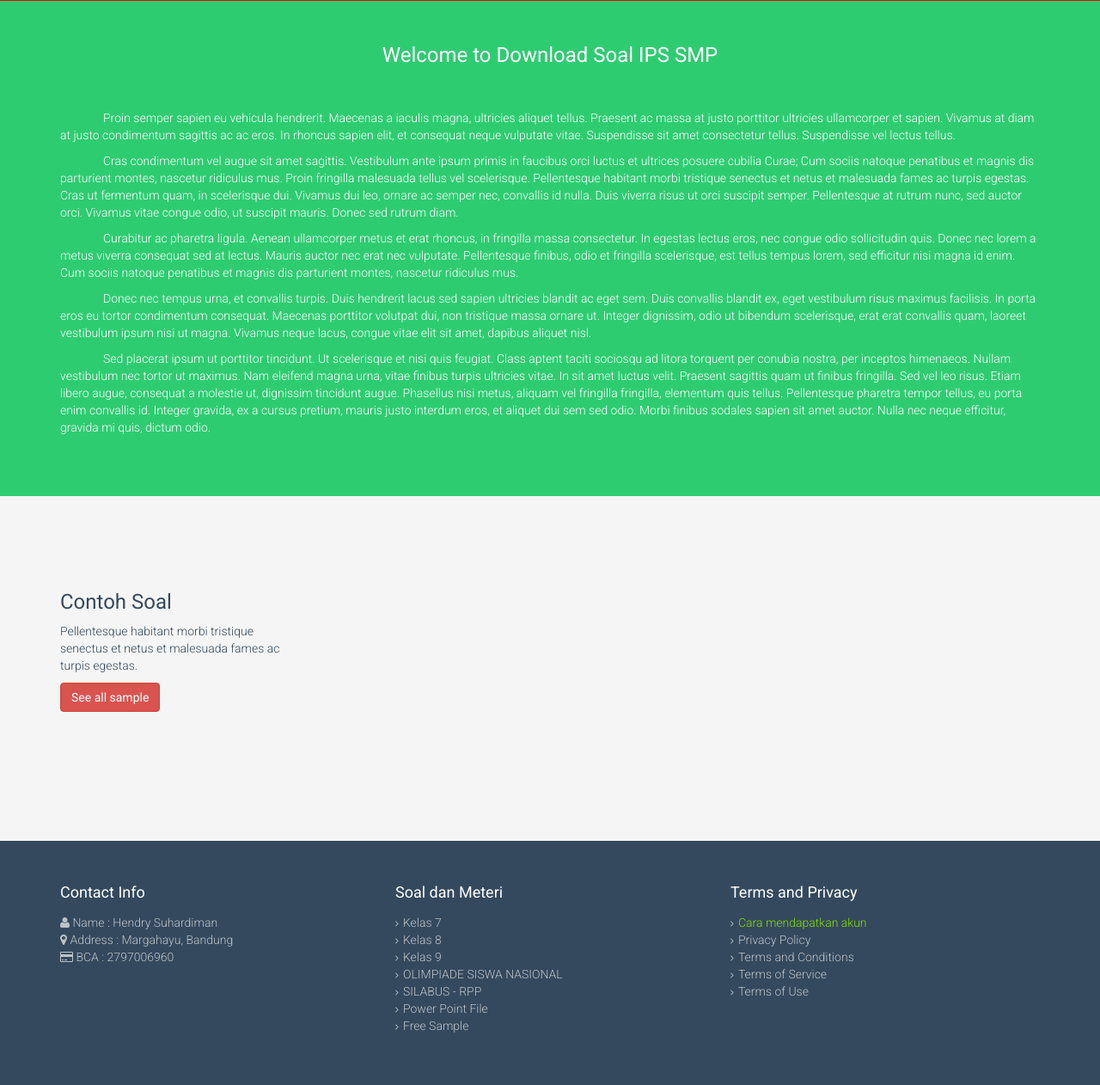
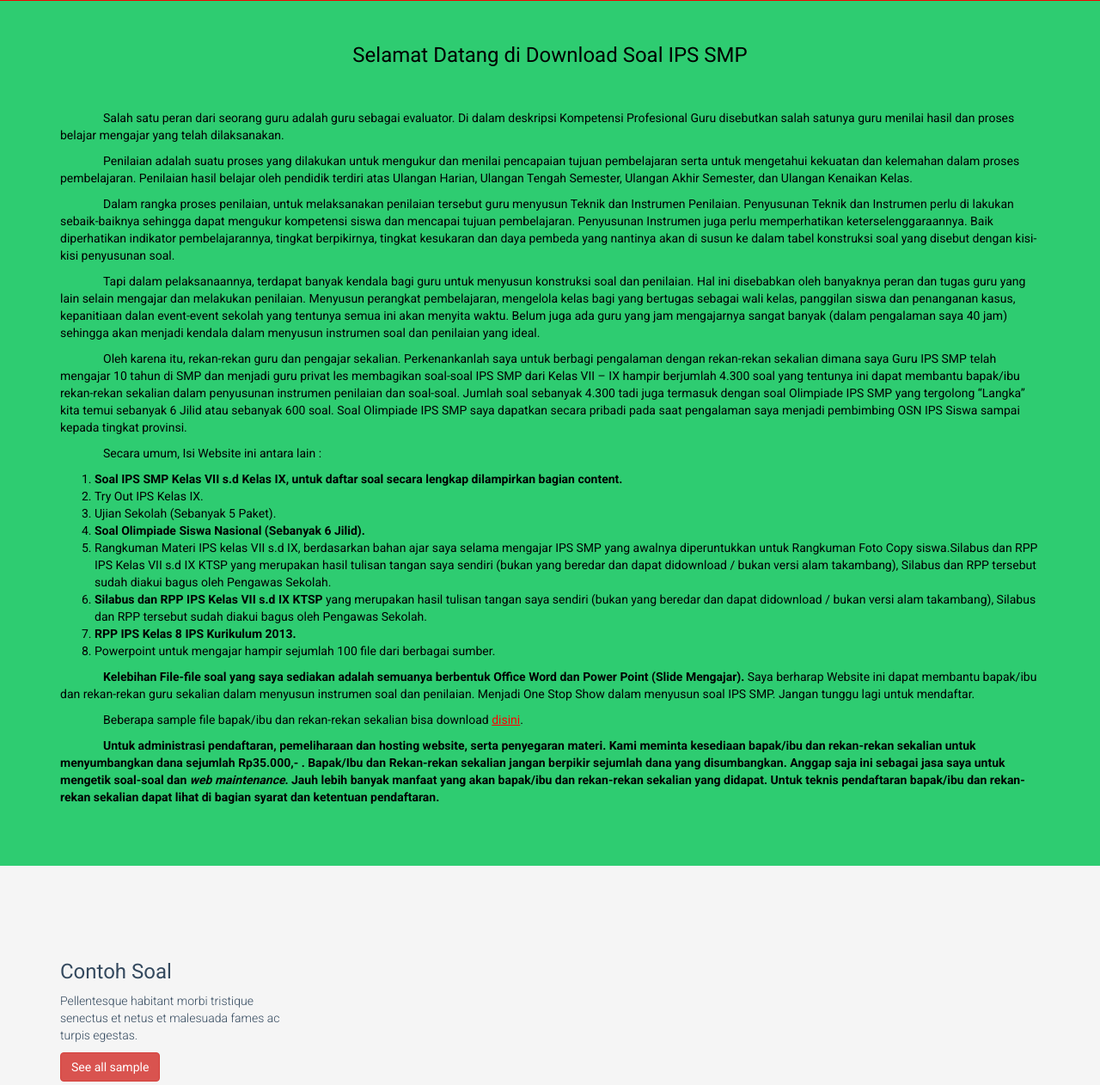
Before and after one commit to sayfudin13/DownloadSoalIPSSMP, a PHP site: page / in a window 1280 px wide. Shown: the part 679-1941 px from the top of the page at 86% size. Run offline with PHP 8.4, Linux system fonts and the light colour scheme; data that the repository does not hold is empty.

Commit message:
Text selamat datang

```diff
--- a/index.php
+++ b/index.php
@@ -158,19 +158,33 @@
 		</a>
 	</section><!--/#main-slider-->
 
-	<section id="services" class="emerald">
+	<section id="services" class="emerald" style="color:black;font-weight:initial">
 		<div class="container">
 			<div class="row">
 				<div class="col-md-12 col-sm-12">
 					<div class="media">
 						<div class="media-body">
-							<h3 class="center media-heading">Welcome to Download Soal IPS SMP</h3>
+							<h3 class="center media-heading" style="color:black;">Selamat Datang di Download Soal IPS SMP</h3>
 							<div class="gap"></div>
-							<p class="paragraph">Proin semper sapien eu vehicula hendrerit. Maecenas a iaculis magna, ultricies aliquet tellus. Praesent ac massa at justo porttitor ultricies ullamcorper et sapien. Vivamus at diam at justo condimentum sagittis ac ac eros. In rhoncus sapien elit, et consequat neque vulputate vitae. Suspendisse sit amet consectetur tellus. Suspendisse vel lectus tellus.</p>
-							<p class="paragraph">Cras condimentum vel augue sit amet sagittis. Vestibulum ante ipsum primis in faucibus orci luctus et ultrices posuere cubilia Curae; Cum sociis natoque penatibus et magnis dis parturient montes, nascetur ridiculus mus. Proin fringilla malesuada tellus vel scelerisque. Pellentesque habitant morbi tristique senectus et netus et malesuada fames ac turpis egestas. Cras ut fermentum quam, in scelerisque dui. Vivamus dui leo, ornare ac semper nec, convallis id nulla. Duis viverra risus ut orci suscipit semper. Pellentesque at rutrum nunc, sed auctor orci. Vivamus vitae congue odio, ut suscipit mauris. Donec sed rutrum diam. </p>
-							<p class="paragraph">Curabitur ac pharetra ligula. Aenean ullamcorper metus et erat rhoncus, in fringilla massa consectetur. In egestas lectus eros, nec congue odio sollicitudin quis. Donec nec lorem a metus viverra consequat sed at lectus. Mauris auctor nec erat nec vulputate. Pellentesque finibus, odio et fringilla scelerisque, est tellus tempus lorem, sed efficitur nisi magna id enim. Cum sociis natoque penatibus et magnis dis parturient montes, nascetur ridiculus mus.</p>
-							<p class="paragraph">Donec nec tempus urna, et convallis turpis. Duis hendrerit lacus sed sapien ultricies blandit ac eget sem. Duis convallis blandit ex, eget vestibulum risus maximus facilisis. In porta eros eu tortor condimentum consequat. Maecenas porttitor volutpat dui, non tristique massa ornare ut. Integer dignissim, odio ut bibendum scelerisque, erat erat convallis quam, laoreet vestibulum ipsum nisi ut magna. Vivamus neque lacus, congue vitae elit sit amet, dapibus aliquet nisl.</p>
-							<p class="paragraph">Sed placerat ipsum ut porttitor tincidunt. Ut scelerisque et nisi quis feugiat. Class aptent taciti sociosqu ad litora torquent per conubia nostra, per inceptos himenaeos. Nullam vestibulum nec tortor ut maximus. Nam eleifend magna urna, vitae finibus turpis ultricies vitae. In sit amet luctus velit. Praesent sagittis quam ut finibus fringilla. Sed vel leo risus. Etiam libero augue, consequat a molestie ut, dignissim tincidunt augue. Phasellus nisi metus, aliquam vel fringilla fringilla, elementum quis tellus. Pellentesque pharetra tempor tellus, eu porta enim convallis id. Integer gravida, ex a cursus pretium, mauris justo interdum eros, et aliquet dui sem sed odio. Morbi finibus sodales sapien sit amet auctor. Nulla nec neque efficitur, gravida mi quis, dictum odio. </p>
+							<p class="paragraph">Salah satu peran dari seorang guru adalah guru sebagai evaluator. Di dalam deskripsi Kompetensi Profesional Guru disebutkan salah satunya guru menilai hasil dan proses belajar mengajar yang telah dilaksanakan.</p>
+							<p class="paragraph">Penilaian adalah suatu proses yang dilakukan untuk mengukur dan menilai pencapaian tujuan pembelajaran serta untuk mengetahui kekuatan dan kelemahan dalam proses pembelajaran. Penilaian hasil belajar oleh pendidik terdiri atas Ulangan Harian, Ulangan Tengah Semester, Ulangan Akhir Semester, dan Ulangan Kenaikan Kelas.</p>
+							<p class="paragraph">Dalam rangka proses penilaian, untuk melaksanakan penilaian tersebut guru menyusun Teknik dan Instrumen Penilaian. Penyusunan Teknik dan Instrumen perlu di lakukan sebaik-baiknya sehingga dapat mengukur kompetensi siswa dan mencapai tujuan pembelajaran. Penyusunan Instrumen juga perlu memperhatikan keterselenggaraannya. Baik diperhatikan indikator pembelajarannya, tingkat berpikirnya, tingkat kesukaran dan daya pembeda yang nantinya akan di susun ke dalam tabel konstruksi soal yang disebut dengan kisi-kisi penyusunan soal.</p>
+							<p class="paragraph">Tapi dalam pelaksanaannya, terdapat banyak kendala bagi guru untuk menyusun konstruksi soal dan penilaian. Hal ini disebabkan oleh banyaknya peran dan tugas guru yang lain selain mengajar dan melakukan penilaian. Menyusun perangkat pembelajaran, mengelola kelas bagi yang bertugas sebagai wali kelas, panggilan siswa dan penanganan kasus, kepanitiaan dalan event-event sekolah yang tentunya semua ini akan menyita waktu. Belum juga ada guru yang jam mengajarnya sangat banyak (dalam pengalaman saya 40 jam) sehingga akan menjadi kendala dalam menyusun instrumen soal dan penilaian yang ideal.</p>
+							<p class="paragraph">Oleh karena itu, rekan-rekan guru dan pengajar sekalian. Perkenankanlah saya untuk berbagi pengalaman dengan rekan-rekan sekalian dimana saya Guru IPS SMP telah mengajar 10 tahun di SMP dan menjadi guru privat les membagikan soal-soal IPS SMP dari Kelas VII – IX hampir berjumlah 4.300 soal yang tentunya ini dapat membantu bapak/ibu rekan-rekan sekalian dalam penyusunan instrumen penilaian dan soal-soal. Jumlah soal sebanyak 4.300 tadi juga termasuk dengan soal Olimpiade IPS SMP yang tergolong “Langka” kita temui sebanyak 6 Jilid atau sebanyak 600 soal. Soal Olimpiade IPS SMP saya dapatkan secara pribadi pada saat pengalaman saya menjadi pembimbing OSN IPS Siswa sampai kepada tingkat provinsi.</p>
+							<p class="paragraph">Secara umum, Isi Website ini antara lain :</p>
+              <ol>
+                <li><strong>Soal IPS SMP Kelas VII s.d Kelas IX, untuk daftar soal secara lengkap dilampirkan bagian content.</strong></li>
+                <li>Try Out IPS Kelas IX.</li>
+                <li>Ujian Sekolah (Sebanyak 5 Paket).</li>
+                <li><strong>Soal Olimpiade Siswa Nasional (Sebanyak 6 Jilid).</strong></li>
+                <li>Rangkuman Materi IPS kelas VII s.d  IX, berdasarkan bahan ajar saya selama mengajar IPS SMP yang awalnya diperuntukkan untuk Rangkuman Foto Copy siswa.Silabus dan RPP IPS Kelas VII s.d IX KTSP yang merupakan hasil tulisan tangan saya sendiri (bukan yang beredar dan dapat didownload / bukan versi alam takambang), Silabus dan RPP tersebut sudah diakui bagus oleh Pengawas Sekolah.</li>
+                <li><strong>Silabus dan RPP IPS Kelas VII s.d IX KTSP</strong> yang merupakan hasil tulisan tangan saya sendiri (bukan yang beredar dan dapat didownload / bukan versi alam takambang), Silabus dan RPP tersebut sudah diakui bagus oleh Pengawas Sekolah.</li>
+                <li><strong>RPP IPS Kelas 8 IPS Kurikulum 2013.</strong></li>
+                <li>Powerpoint untuk mengajar hampir sejumlah 100 file dari berbagai sumber.</li>
+              </ol>
+							<p class="paragraph"><strong>Kelebihan File-file soal yang saya sediakan adalah semuanya berbentuk Office Word dan Power Point (Slide Mengajar).</strong> Saya berharap Website ini dapat membantu bapak/ibu dan rekan-rekan guru sekalian dalam menyusun instrumen soal dan penilaian. Menjadi One Stop Show dalam menyusun soal IPS SMP. Jangan tunggu lagi untuk mendaftar.</p>
+							<p class="paragraph">Beberapa sample file bapak/ibu dan rekan-rekan sekalian bisa download <a href="/soal-dan-materi/sample/1/" style="color:red;"><u>disini</u></a>.</p>
+							<p class="paragraph"><strong>Untuk administrasi pendaftaran, pemeliharaan dan hosting website, serta penyegaran materi. Kami meminta kesediaan bapak/ibu dan rekan-rekan sekalian untuk menyumbangkan dana sejumlah Rp35.000,- . Bapak/Ibu dan Rekan-rekan sekalian jangan berpikir sejumlah dana yang disumbangkan. Anggap saja ini sebagai jasa saya untuk mengetik soal-soal dan <i>web maintenance</i>. Jauh lebih banyak manfaat yang akan bapak/ibu dan rekan-rekan sekalian yang didapat. Untuk teknis pendaftaran bapak/ibu dan rekan-rekan sekalian dapat lihat di bagian syarat dan ketentuan pendaftaran.</strong></p>
 						</div>
 					</div>
 				</div><!--/.col-md-4-->
```
